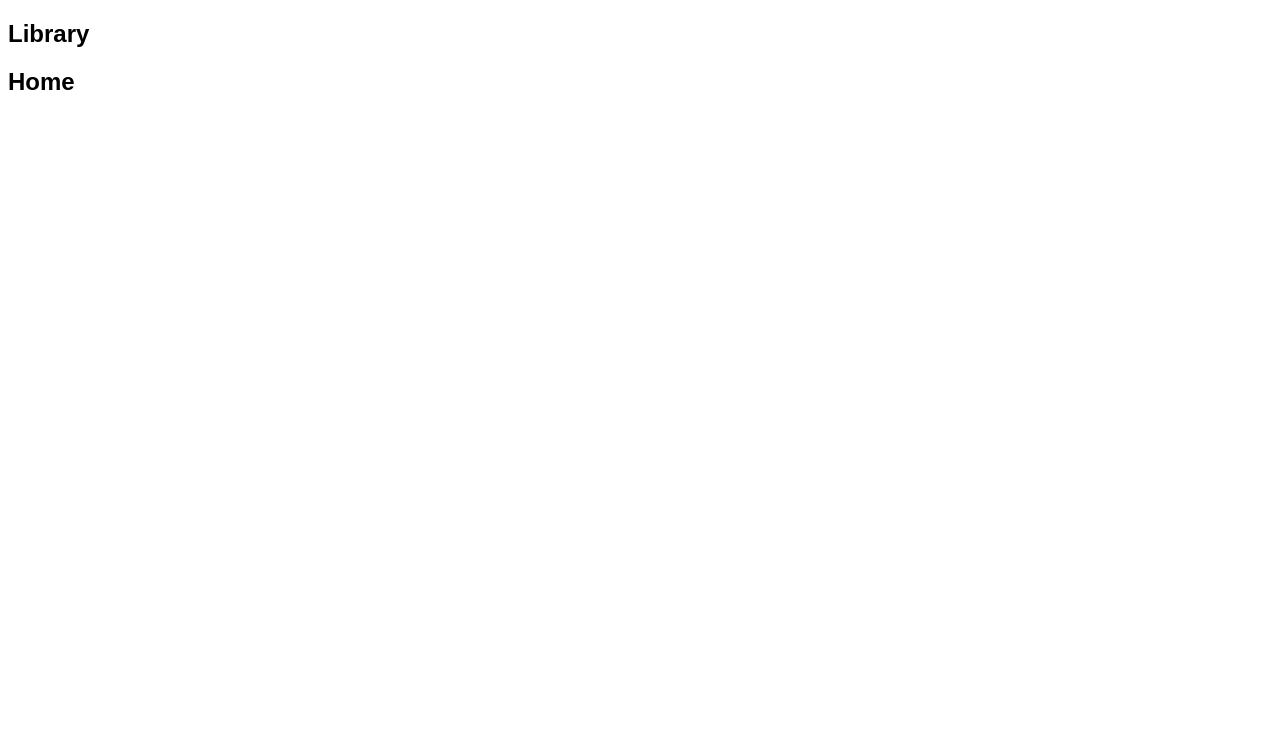
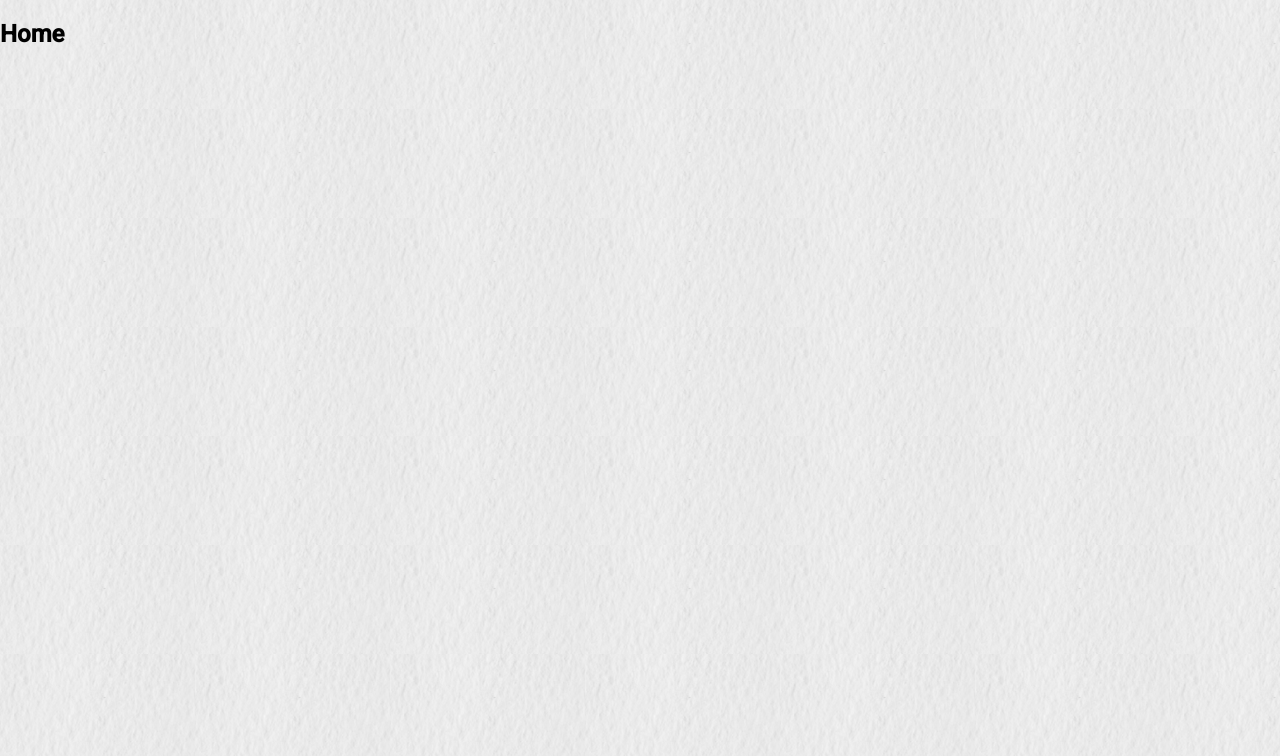
Before and after one commit to carlosmiguelviegas/virtual-library-react, a React (Create React App) app: page / in a window 1280 px wide. Shown: the top 756 px of the page. Built offline with nearby package versions, Linux system fonts and the light colour scheme.

Commit message:
changed body style

```diff
--- a/public/index.html
+++ b/public/index.html
@@ -26,7 +26,7 @@
     -->
     <title>Virtual Library React</title>
   </head>
-  <body style="font-family: Arial, sans-serif;">
+  <body>
     <noscript>You need to enable JavaScript to run this app.</noscript>
     <div id="root"></div>
     <!--
--- a/src/App.js
+++ b/src/App.js
@@ -1,5 +1,3 @@
-import { Fragment } from 'react';
-
 import { BrowserRouter, Route, Routes } from 'react-router-dom';
 import Users from './pages/users/Users';
 import Books from './pages/books/Books';
@@ -9,8 +7,6 @@ import Home from './pages/home/Home';
 const App = () => {
 
   return (
-    <Fragment>
-      <h2>Library</h2>
       <BrowserRouter>
         <Routes>
           <Route path='/' element={<Home />}></Route>
@@ -20,7 +16,6 @@ const App = () => {
           <Route path='*' element={<Home />}></Route>
         </Routes>
       </BrowserRouter>
-    </Fragment>
   );
 
 };
--- /dev/null
+++ b/src/index.css
@@ -0,0 +1,9 @@
+html, body {
+  height: 100%;
+}
+
+body {
+  margin: 0;
+  font-family: Roboto, "Helvetica Neue", sans-serif;
+  background-image: url("./../src/assets/background.png");
+}
--- a/src/index.js
+++ b/src/index.js
@@ -2,6 +2,7 @@ import React from 'react';
 import ReactDOM from 'react-dom/client';
 
 import App from './App';
+import './index.css';
 
 const el = document.getElementById('root');
 const root = ReactDOM.createRoot(el);
```
Also changed, not shown: src/assets/background.png (added).
